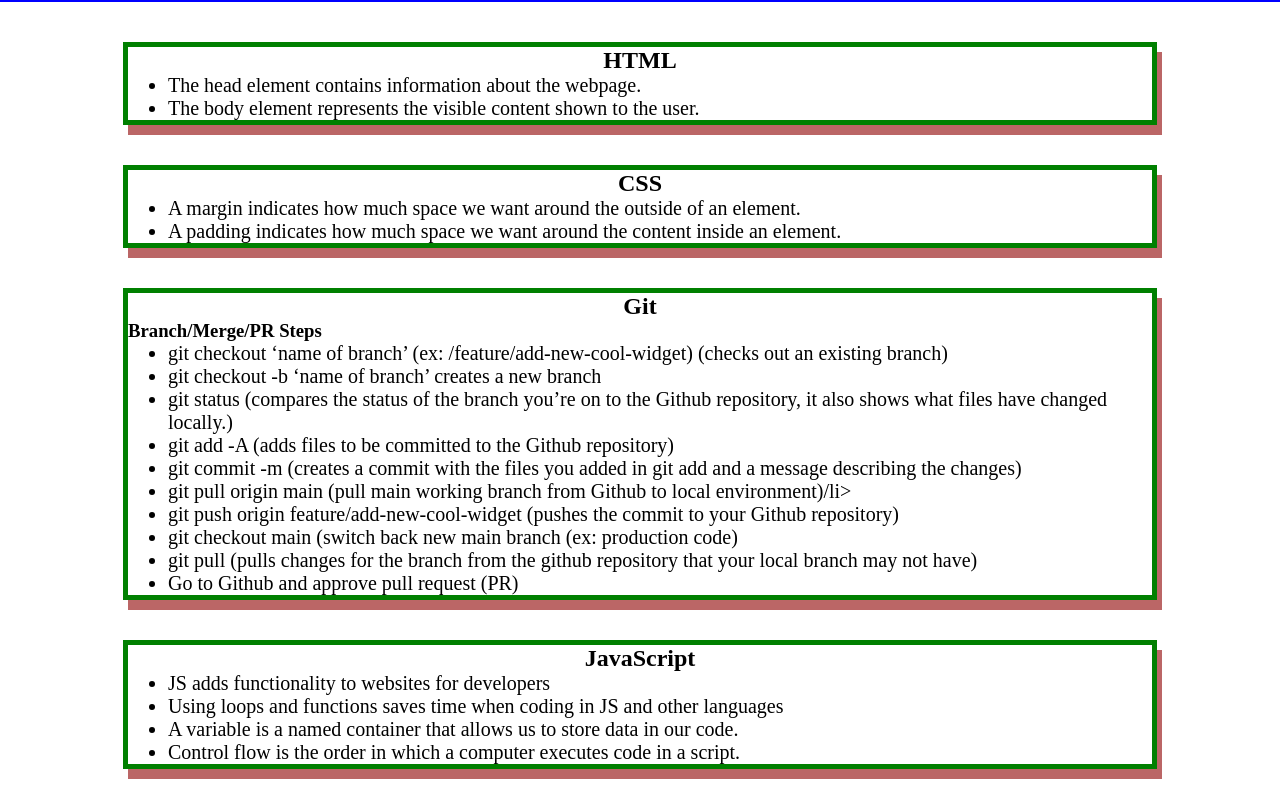
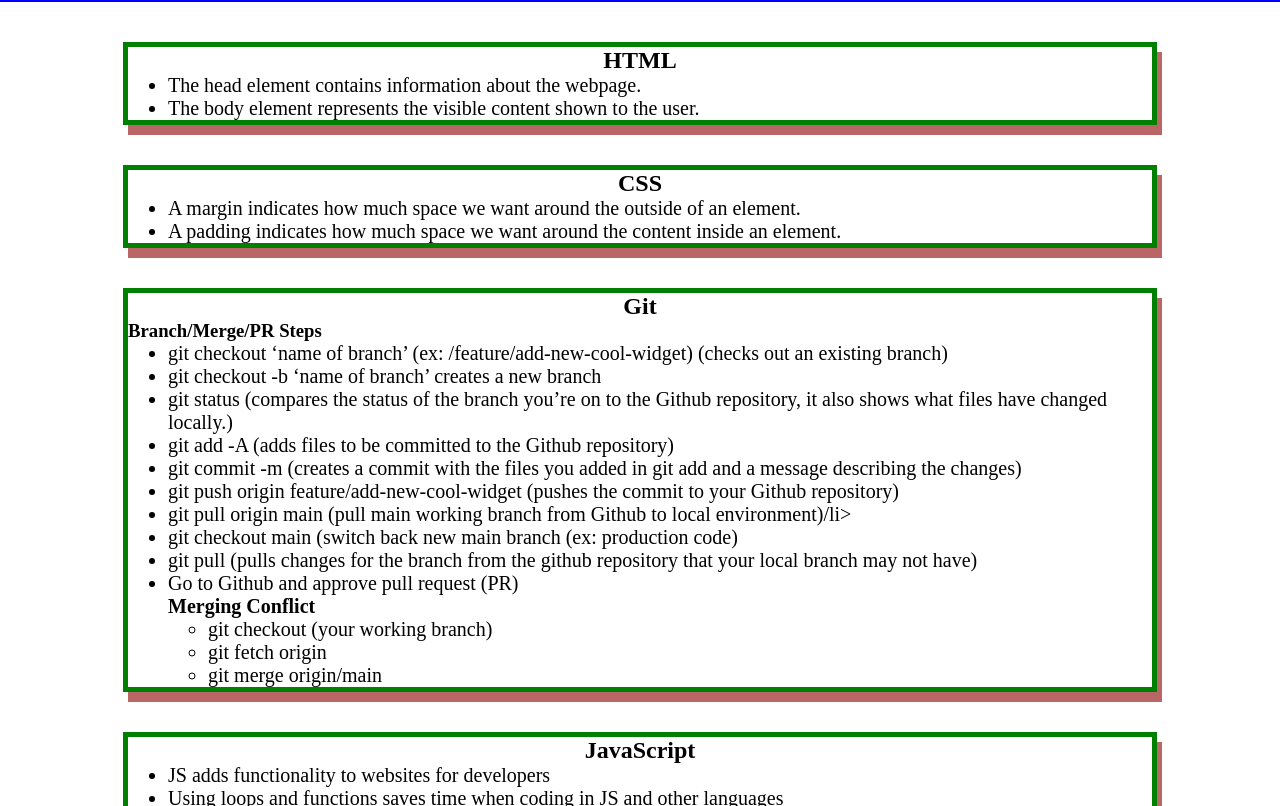
Before and after one commit to bobc04/prework-study-guide, a plain HTML site: page index.html in a window 1280 px wide. Shown: the part 136-942 px from the top of the page. Drawn offline with Linux system fonts and the light colour scheme.

Commit message:
added merge conflict section

```diff
--- a/index.html
+++ b/index.html
@@ -41,11 +41,17 @@
           <li> git status (compares the status of the branch you’re on to the Github repository, it also shows what files  have changed locally.)</li>
           <li> git add -A (adds files to be committed to the Github repository)</li>
           <li> git commit -m  (creates a commit with the files you added in git add and a message describing the changes)</li>
+          <li> git push origin feature/add-new-cool-widget (pushes the commit to your Github repository)</li>
           <li> git pull origin main (pull main working branch from Github to local environment)/li>
-          <li> git push origin feature/add-new-cool-widget (pushes the commit to your Github repository)</li>
           <li> git checkout main (switch back new main branch (ex: production code)</li>
           <li> git pull (pulls changes for the branch from the github repository that your local branch may not have)</li>
           <li> Go to Github and approve pull request (PR)</li>
+          <h4>Merging Conflict</h4>
+          <ul>
+            <li>git checkout (your working branch)</li>
+            <li>git fetch origin</li>
+            <li>git merge origin/main</li>
+          </ul>
         </ul>
       </section>
 
```
